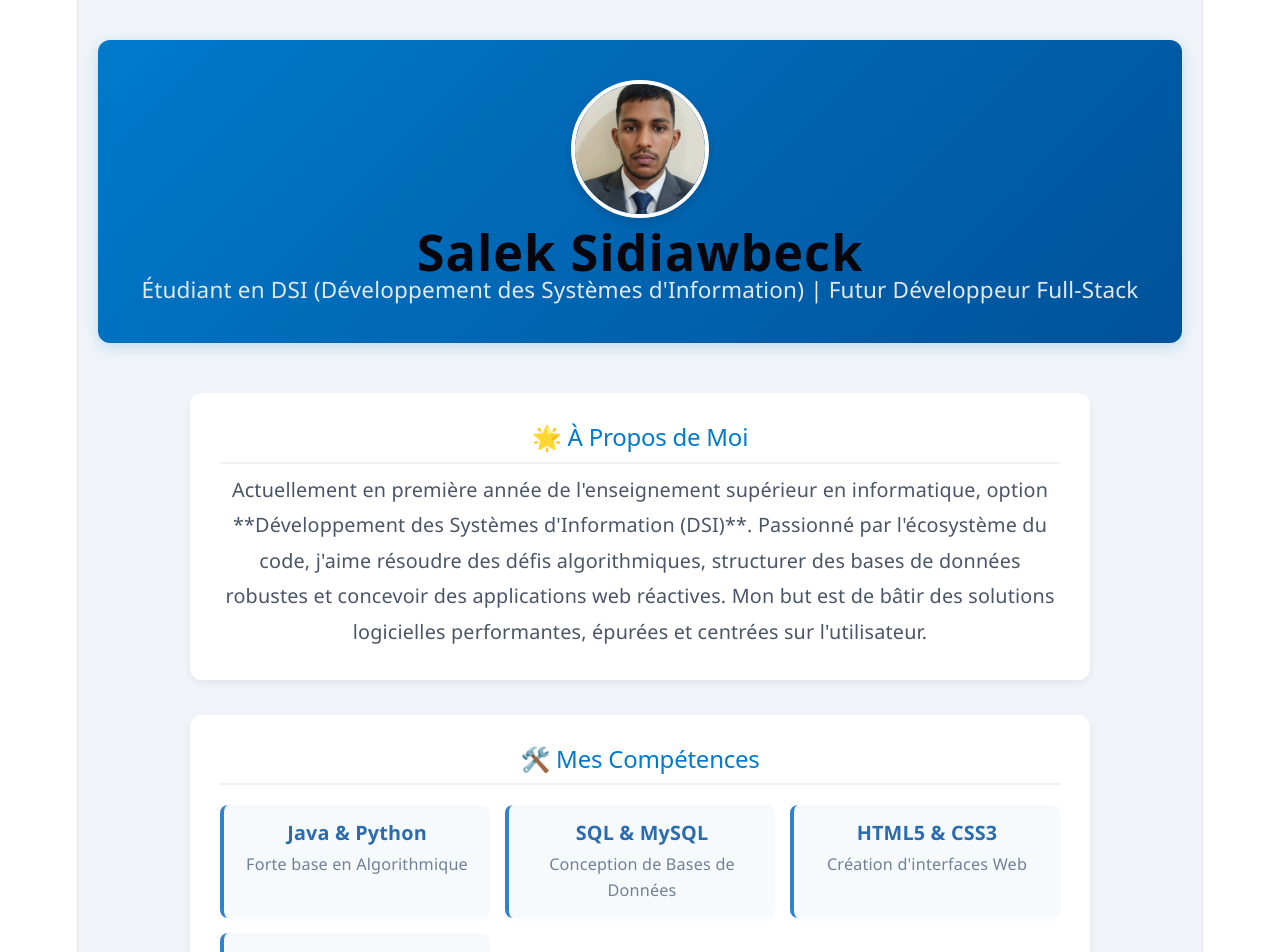
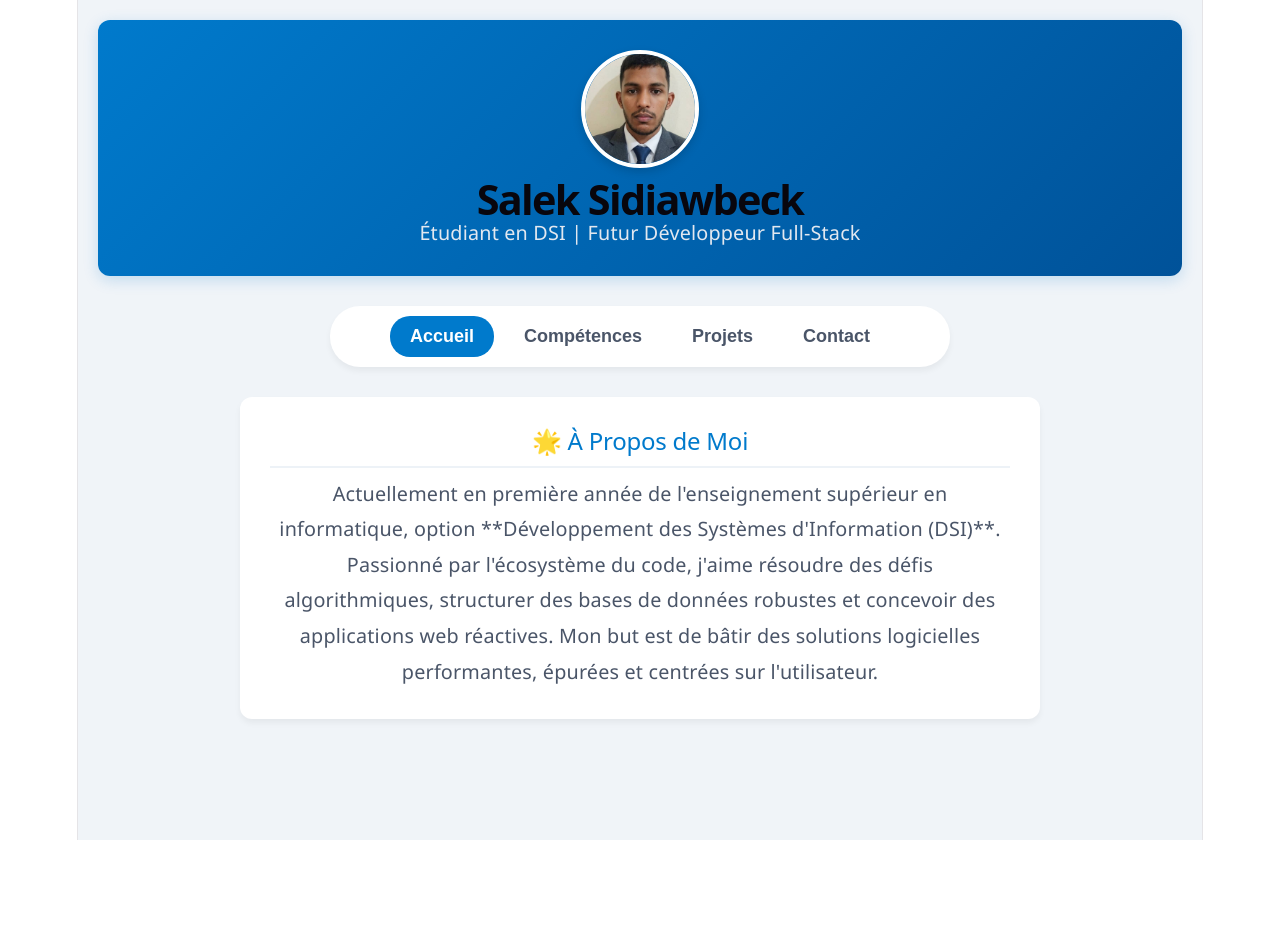
Before and after one commit to saleck763/saleck-portfolio, a React (Vite) app: page / in a window 1280 px wide. Shown: the top 952 px of the page. After the commit the page ends 840 px from the top, so only its background shows below. Built offline with nearby package versions, Linux system fonts and the light colour scheme.

Commit message:
ajout un tache navbare

```diff
--- a/src/App.jsx
+++ b/src/App.jsx
@@ -1,6 +1,10 @@
-import React from 'react';
+import React, { useState } from 'react';
 import saleckImg from './saleck.jpeg';
+
 function App() {
+  // إدارة حالة الصفحة النشطة (الافتراضية هي الرئيسية 'accueil')
+  const [activeTab, setActiveTab] = useState('accueil');
+
   // Liste des projets
   const myProjects = [
     {
@@ -15,13 +19,26 @@ function App() {
     }
   ];
 
-  // Liste des compétences (Skills)
+  // Liste des compétences
   const mySkills = [
     { name: 'Java & Python', level: 'Forte base en Algorithmique' },
     { name: 'SQL & MySQL', level: 'Conception de Bases de Données' },
     { name: 'HTML5 & CSS3', level: 'Création d\'interfaces Web' },
     { name: 'JavaScript & React', level: 'Développement Web Moderne' }
   ];
+
+  // دالة مساعدة لتنسيق أزرار التنقل (Navbar) حسب الصفحة النشطة
+  const tabStyle = (tabName) => ({
+    padding: '10px 20px',
+    backgroundColor: activeTab === tabName ? '#007acc' : 'transparent',
+    color: activeTab === tabName ? '#fff' : '#4a5568',
+    border: 'none',
+    borderRadius: '20px',
+    cursor: 'pointer',
+    fontWeight: '600',
+    fontSize: '1rem',
+    transition: 'all 0.3s ease'
+  });
 
   return (
     <div style={{
@@ -30,159 +47,121 @@ function App() {
       backgroundColor: '#f0f4f8',
       color: '#2d3748',
       minHeight: '100vh',
-      padding: '40px 20px'
+      padding: '20px'
     }}>
 
-      {/* 1. HEADER */}
+      {/* 1. HEADER (ثابت في كل الصفحات ليعرف من أنت) */}
       <header style={{
         textAlign: 'center',
-        marginBottom: '50px',
+        marginBottom: '30px',
         background: 'linear-gradient(135deg, #007acc, #005299)',
         color: '#fff',
-        padding: '40px 20px',
+        padding: '30px 20px',
         borderRadius: '12px',
         boxShadow: '0 4px 15px rgba(0,122,204,0.2)'
       }}>
         <img
           src={saleckImg}
-        alt='mon photo'
+          alt="Salek Sidiawbeck"
           style={{
-          width: '130px',
-          height: '130px',
+            width: '110px',
+            height: '110px',
             borderRadius: '50%',
             objectFit: 'cover',
             border: '4px solid #fff',
-          marginBottom: '15px',
-          boxShadow: '0 4px 10px rgba(0,0,0,0.15'
-        }}></img>
-        <h1 style={{ fontSize: '2.8rem', margin: '0', fontWeight: '700', letterSpacing: '1px' }}>Salek Sidiawbeck</h1>
-        <p style={{ fontSize: '1.25rem', color: '#e2e8f0', marginTop: '12px', fontWeight: '300' }}>
-          Étudiant en DSI (Développement des Systèmes d'Information) | Futur Développeur Full-Stack
+            marginBottom: '12px',
+            boxShadow: '0 4px 10px rgba(0,0,0,0.15)'
+          }}
+        />
+        <h1 style={{ fontSize: '2.3rem', margin: '0', fontWeight: '700' }}>Salek Sidiawbeck</h1>
+        <p style={{ fontSize: '1.1rem', color: '#e2e8f0', marginTop: '8px', fontWeight: '300' }}>
+          Étudiant en DSI | Futur Développeur Full-Stack
         </p>
       </header>
 
-      {/* CONTAINER PRINCIPAL */}
-      <div style={{ maxWidth: '900px', margin: '0 auto' }}>
+      {/* 2. شريط التنقل الجديد (NAVIGATION NAVBAR) */}
+      <nav style={{
+        display: 'flex',
+        justifyContent: 'center',
+        gap: '10px',
+        backgroundColor: '#fff',
+        padding: '10px',
+        borderRadius: '30px',
+        maxWidth: '600px',
+        margin: '0 auto 30px auto',
+        boxShadow: '0 4px 6px rgba(0,0,0,0.05)'
+      }}>
+        <button style={tabStyle('accueil')} onClick={() => setActiveTab('accueil')}>Accueil</button>
+        <button style={tabStyle('competences')} onClick={() => setActiveTab('competences')}>Compétences</button>
+        <button style={tabStyle('projets')} onClick={() => setActiveTab('projets')}>Projets</button>
+        <button style={tabStyle('contact')} onClick={() => setActiveTab('contact')}>Contact</button>
+      </nav>
 
-        {/* 2. À PROPOS DE MOI */}
-        <section style={{
-          backgroundColor: '#fff',
-          padding: '30px',
-          borderRadius: '12px',
-          boxShadow: '0 4px 6px rgba(0,0,0,0.05)',
-          marginBottom: '35px'
-        }}>
+      {/* CONTAINER PRINCIPAL DYNAMIQUE */}
+      <div style={{ maxWidth: '800px', margin: '0 auto' }}>
+
+        {/* عرض صفحة: ACCUEIL */}
+        {activeTab === 'accueil' && (
+          <section style={{ backgroundColor: '#fff', padding: '30px', borderRadius: '12px', boxShadow: '0 4px 6px rgba(0,0,0,0.05)' }}>
             <h2 style={{ color: '#007acc', marginTop: '0', borderBottom: '2px solid #edf2f7', paddingBottom: '10px' }}>🌟 À Propos de Moi</h2>
             <p style={{ lineHeight: '1.8', fontSize: '1.1rem', color: '#4a5568' }}>
               Actuellement en première année de l'enseignement supérieur en informatique, option **Développement des Systèmes d'Information (DSI)**.
               Passionné par l'écosystème du code, j'aime résoudre des défis algorithmiques, structurer des bases de données robustes et concevoir des applications web réactives. Mon but est de bâtir des solutions logicielles performantes, épurées et centrées sur l'utilisateur.
             </p>
           </section>
+        )}
 
-        {/* 3. MES COMPÉTENCES */}
-        <section style={{
-          backgroundColor: '#fff',
-          padding: '30px',
-          borderRadius: '12px',
-          boxShadow: '0 4px 6px rgba(0,0,0,0.05)',
-          marginBottom: '35px'
-        }}>
+        {/* عرض صفحة: COMPÉTENCES */}
+        {activeTab === 'competences' && (
+          <section style={{ backgroundColor: '#fff', padding: '30px', borderRadius: '12px', boxShadow: '0 4px 6px rgba(0,0,0,0.05)' }}>
             <h2 style={{ color: '#007acc', marginTop: '0', borderBottom: '2px solid #edf2f7', paddingBottom: '10px', marginBottom: '20px' }}>🛠️ Mes Compétences</h2>
             <div style={{ display: 'grid', gridTemplateColumns: 'repeat(auto-fit, minmax(200px, 1fr))', gap: '15px' }}>
               {mySkills.map((skill, index) => (
-              <div key={index} style={{
-                padding: '15px',
-                backgroundColor: '#f7fafc',
-                borderRadius: '8px',
-                borderLeft: '4px solid #3182ce',
-                boxShadow: '0 2px 4px rgba(0,0,0,0.02)'
-              }}>
+                <div key={index} style={{ padding: '15px', backgroundColor: '#f7fafc', borderRadius: '8px', borderLeft: '4px solid #3182ce' }}>
                   <h4 style={{ margin: '0 0 5px 0', color: '#2b6cb0', fontSize: '1.1rem' }}>{skill.name}</h4>
                   <p style={{ margin: '0', color: '#718096', fontSize: '0.9rem' }}>{skill.level}</p>
                 </div>
               ))}
             </div>
           </section>
+        )}
 
-        {/* 4. MES PROJETS */}
-        <section style={{
-          backgroundColor: '#fff',
-          padding: '30px',
-          borderRadius: '12px',
-          boxShadow: '0 4px 6px rgba(0,0,0,0.05)',
-          marginBottom: '35px'
-        }}>
+        {/* عرض صفحة: PROJETS */}
+        {activeTab === 'projets' && (
+          <section style={{ backgroundColor: '#fff', padding: '30px', borderRadius: '12px', boxShadow: '0 4px 6px rgba(0,0,0,0.05)' }}>
             <h2 style={{ color: '#007acc', marginTop: '0', borderBottom: '2px solid #edf2f7', paddingBottom: '10px', marginBottom: '25px' }}>🚀 Mes Projets Récents</h2>
             <div style={{ display: 'grid', gap: '20px' }}>
               {myProjects.map((project) => (
-              <div key={project.id} style={{
-                padding: '20px',
-                backgroundColor: '#f7fafc',
-                borderRadius: '8px',
-                borderTop: '3px solid #007acc',
-                boxShadow: '0 2px 4px rgba(0,0,0,0.02)'
-              }}>
+                <div key={project.id} style={{ padding: '20px', backgroundColor: '#f7fafc', borderRadius: '8px', borderTop: '3px solid #007acc' }}>
                   <h3 style={{ margin: '0 0 10px 0', color: '#1a202c' }}>{project.title}</h3>
                   <p style={{ margin: '0', color: '#4a5568', lineHeight: '1.6' }}>{project.desc}</p>
                 </div>
               ))}
             </div>
           </section>
+        )}
 
-  {/* 5. CONTACT FORM (SOLUTION PROFESSIONNELLE) */}
-        <footer style={{
-          textAlign: 'center',
-          padding: '30px',
-          backgroundColor: '#fff',
-          borderRadius: '12px',
-          boxShadow: '0 4px 6px rgba(0,0,0,0.05)'
-        }}>
+        {/* عرض صفحة: CONTACT */}
+        {activeTab === 'contact' && (
+          <footer style={{ backgroundColor: '#fff', padding: '30px', borderRadius: '12px', boxShadow: '0 4px 6px rgba(0,0,0,0.05)', textAlign: 'center' }}>
             <h2 style={{ color: '#007acc', marginTop: '0' }}>📧 Contactez-moi</h2>
-          <p style={{ color: '#4a5568', marginBottom: '20px' }}>
-            Envoyez-moi un message directement depuis ce formulaire :
-          </p>
+            <p style={{ color: '#4a5568', marginBottom: '20px' }}>Envoyez-moi un message directement depuis ce formulaire :</p>
 
             <form
-            action="https://formspree.io/f/xkoezvwo" // <--- ضع رابط Formspree الخاص بك هنا
+              action="https://formspree.io/f/xanyvwpd" // <--- تأكد من وضع رابط Formspree الخاص بك هنا مجدداً
               method="POST"
               style={{ display: 'flex', flexDirection: 'column', gap: '15px', maxWidth: '400px', margin: '0 auto' }}
             >
-            <input
-              type="text"
-              name="name"
-              placeholder="Votre Nom"
-              required
-              style={{ padding: '12px', borderRadius: '6px', border: '1px solid #cbd5e0', fontSize: '1rem' }}
-            />
-            <input
-              type="email"
-              name="email"
-              placeholder="Votre Adresse Email"
-              required
-              style={{ padding: '12px', borderRadius: '6px', border: '1px solid #cbd5e0', fontSize: '1rem' }}
-            />
-            <textarea
-              name="message"
-              placeholder="Votre Message..."
-              rows="4"
-              required
-              style={{ padding: '12px', borderRadius: '6px', border: '1px solid #cbd5e0', fontSize: '1rem', resize: 'none' }}
-            ></textarea>
-
-            <button type="submit" style={{
-              padding: '12px 24px',
-              backgroundColor: '#007acc',
-              color: '#fff',
-              border: 'none',
-              borderRadius: '25px',
-              fontWeight: '600',
-              cursor: 'pointer',
-              boxShadow: '0 4px 10px rgba(0,122,204,0.3)'
-            }}>
+              <input type="text" name="name" placeholder="Votre Nom" required style={{ padding: '12px', borderRadius: '6px', border: '1px solid #cbd5e0', fontSize: '1rem' }} />
+              <input type="email" name="email" placeholder="Votre Adresse Email" required style={{ padding: '12px', borderRadius: '6px', border: '1px solid #cbd5e0', fontSize: '1rem' }} />
+              <textarea name="message" placeholder="Votre Message..." rows="4" required style={{ padding: '12px', borderRadius: '6px', border: '1px solid #cbd5e0', fontSize: '1rem', resize: 'none' }}></textarea>
+              <button type="submit" style={{ padding: '12px 24px', backgroundColor: '#007acc', color: '#fff', border: 'none', borderRadius: '25px', fontWeight: '600', cursor: 'pointer', boxShadow: '0 4px 10px rgba(0,122,204,0.3)' }}>
                 Envoyer le Message
               </button>
             </form>
           </footer>
+        )}
+
       </div>
     </div>
   );
```
Lines whose indentation alone changed are shown as unchanged.
